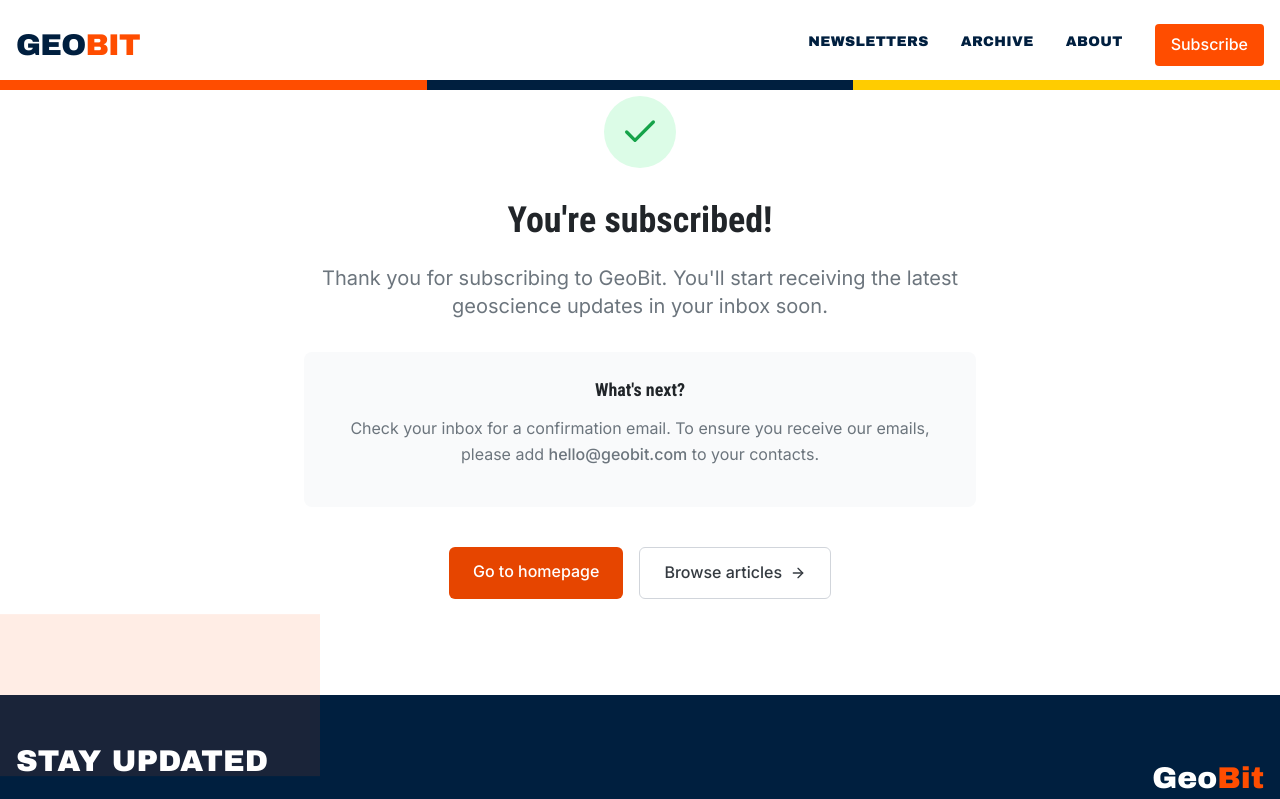
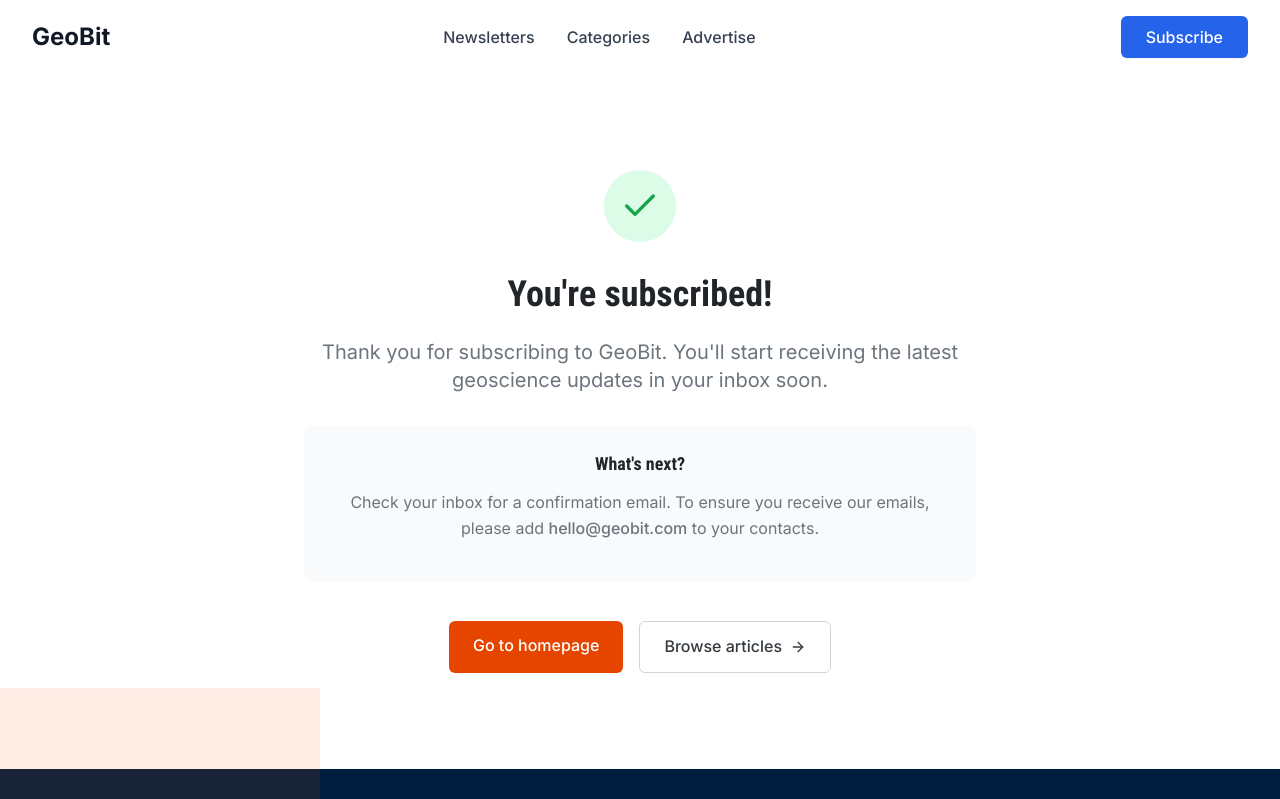
Before and after one commit to szilarddenes/geobit, a Next.js app: page /subscribe/success in a window 1280 px wide. Shown: the top 799 px of the page. Built offline with nearby package versions, Linux system fonts and the light colour scheme; no server answers.

Commit message:
Update Header component to match TLDR.tech style

```diff
--- a/src/components/layout/Header.js
+++ b/src/components/layout/Header.js
@@ -1,131 +1,157 @@
+import { useState, useEffect } from 'react';
 import Link from 'next/link';
-import { useState, useEffect } from 'react';
-import { FiMenu, FiX } from 'react-icons/fi';
+import { useRouter } from 'next/router';
 
-export default function Header() {
+const Header = () => {
   const [isMenuOpen, setIsMenuOpen] = useState(false);
-  const [scrolled, setScrolled] = useState(false);
+  const [isScrolled, setIsScrolled] = useState(false);
+  const router = useRouter();
 
-  // Handle scroll effect for header
   useEffect(() => {
     const handleScroll = () => {
-      if (window.scrollY > 20) {
-        setScrolled(true);
-      } else {
-        setScrolled(false);
-      }
+      setIsScrolled(window.scrollY > 10);
     };
-
     window.addEventListener('scroll', handleScroll);
-    return () => {
-      window.removeEventListener('scroll', handleScroll);
-    };
+    return () => window.removeEventListener('scroll', handleScroll);
   }, []);
 
-  const toggleMenu = () => {
-    setIsMenuOpen(!isMenuOpen);
-  };
-
   return (
-    <header className={`fixed top-0 left-0 w-full z-50 transition-all duration-300 ${
-      scrolled ? 'bg-white shadow-md py-2' : 'bg-transparent py-6'
+    <header className={`sticky top-0 z-50 transition-all ${
+      isScrolled ? 'bg-white shadow-sm' : 'bg-white'
     }`}>
-      <div className="container mx-auto px-4">
-        <div className="flex justify-between items-center">
-          <Link href="/" className="relative z-10">
-            <span className="font-heading text-3xl font-bold text-secondary tracking-tight uppercase">
-              Geo<span className="text-primary">Bit</span>
-            </span>
+      <div className="container mx-auto px-4 sm:px-6 lg:px-8">
+        <div className="flex justify-between items-center py-4">
+          {/* Logo */}
+          <div className="flex-shrink-0">
+            <Link href="/" className="flex items-center">
+              <span className="text-2xl font-bold text-gray-900">GeoBit</span>
             </Link>
+          </div>
 
           {/* Desktop Navigation */}
           <nav className="hidden md:flex space-x-8">
             <Link
               href="/newsletters"
-              className="font-heading text-secondary hover:text-primary uppercase text-sm tracking-wide font-bold transition-all duration-300 py-2 relative"
+              className={`text-base font-medium ${
+                router.pathname === '/newsletters' || router.pathname.startsWith('/newsletters/')
+                  ? 'text-blue-600'
+                  : 'text-gray-700 hover:text-gray-900'
+              }`}
             >
               Newsletters
-              <span className="absolute bottom-0 left-0 w-0 h-1 bg-accent transition-all duration-300 group-hover:w-full"></span>
             </Link>
             <Link
-              href="/archive"
-              className="font-heading text-secondary hover:text-primary uppercase text-sm tracking-wide font-bold transition-all duration-300 py-2 relative"
+              href="/categories"
+              className={`text-base font-medium ${
+                router.pathname === '/categories' || router.pathname.startsWith('/categories/')
+                  ? 'text-blue-600'
+                  : 'text-gray-700 hover:text-gray-900'
+              }`}
             >
-              Archive
-              <span className="absolute bottom-0 left-0 w-0 h-1 bg-accent transition-all duration-300 group-hover:w-full"></span>
+              Categories
             </Link>
             <Link
-              href="/about"
-              className="font-heading text-secondary hover:text-primary uppercase text-sm tracking-wide font-bold transition-all duration-300 py-2 relative"
+              href="/advertise"
+              className={`text-base font-medium ${
+                router.pathname === '/advertise'
+                  ? 'text-blue-600'
+                  : 'text-gray-700 hover:text-gray-900'
+              }`}
             >
-              About
-              <span className="absolute bottom-0 left-0 w-0 h-1 bg-accent transition-all duration-300 group-hover:w-full"></span>
+              Advertise
             </Link>
+          </nav>
+
+          {/* Subscribe Button */}
+          <div className="hidden md:block">
             <Link
               href="/subscribe"
-              className="btn btn-primary"
+              className="ml-8 inline-flex items-center justify-center px-6 py-2 border border-transparent rounded-md shadow-sm text-base font-medium text-white bg-blue-600 hover:bg-blue-700"
             >
               Subscribe
             </Link>
-          </nav>
+          </div>
 
-          {/* Mobile menu button */}
-          <div className="md:hidden">
+          {/* Mobile Menu Button */}
+          <div className="md:hidden -mr-2 flex items-center">
             <button
-              onClick={toggleMenu}
-              className="text-secondary hover:text-primary focus:outline-none transition-all duration-300"
-              aria-label="Toggle menu"
+              type="button"
+              className="inline-flex items-center justify-center p-2 rounded-md text-gray-400 hover:text-gray-500 hover:bg-gray-100 focus:outline-none"
+              onClick={() => setIsMenuOpen(!isMenuOpen)}
             >
-              {isMenuOpen ? (
-                <FiX className="h-7 w-7" />
-              ) : (
-                <FiMenu className="h-7 w-7" />
-              )}
+              <span className="sr-only">{isMenuOpen ? 'Close menu' : 'Open menu'}</span>
+              <svg
+                className={`${isMenuOpen ? 'hidden' : 'block'} h-6 w-6`}
+                xmlns="http://www.w3.org/2000/svg"
+                fill="none"
+                viewBox="0 0 24 24"
+                stroke="currentColor"
+                aria-hidden="true"
+              >
+                <path strokeLinecap="round" strokeLinejoin="round" strokeWidth={2} d="M4 6h16M4 12h16M4 18h16" />
+              </svg>
+              <svg
+                className={`${isMenuOpen ? 'block' : 'hidden'} h-6 w-6`}
+                xmlns="http://www.w3.org/2000/svg"
+                fill="none"
+                viewBox="0 0 24 24"
+                stroke="currentColor"
+                aria-hidden="true"
+              >
+                <path strokeLinecap="round" strokeLinejoin="round" strokeWidth={2} d="M6 18L18 6M6 6l12 12" />
+              </svg>
             </button>
           </div>
         </div>
+      </div>
 
-        {/* Mobile Navigation Overlay */}
-        <div className={`fixed inset-0 bg-secondary z-40 transform transition-transform duration-500 ease-in-out ${
-          isMenuOpen ? 'translate-x-0' : 'translate-x-full'
-        }`}>
-          <div className="container mx-auto px-4 py-20">
-            <nav className="flex flex-col items-center space-y-10 mt-16">
+      {/* Mobile Menu */}
+      <div className={`${isMenuOpen ? 'block' : 'hidden'} md:hidden`}>
+        <div className="pt-2 pb-4 space-y-1 px-4 sm:px-6">
           <Link
             href="/newsletters"
-                className="text-white hover:text-accent font-heading text-3xl uppercase font-bold transition-all duration-300"
+            className={`block py-2 ${
+              router.pathname === '/newsletters' || router.pathname.startsWith('/newsletters/')
+                ? 'text-blue-600'
+                : 'text-gray-700 hover:text-gray-900'
+            }`}
             onClick={() => setIsMenuOpen(false)}
           >
             Newsletters
           </Link>
           <Link
-                href="/archive"
-                className="text-white hover:text-accent font-heading text-3xl uppercase font-bold transition-all duration-300"
+            href="/categories"
+            className={`block py-2 ${
+              router.pathname === '/categories' || router.pathname.startsWith('/categories/')
+                ? 'text-blue-600'
+                : 'text-gray-700 hover:text-gray-900'
+            }`}
             onClick={() => setIsMenuOpen(false)}
           >
-                Archive
+            Categories
           </Link>
           <Link
-                href="/about"
-                className="text-white hover:text-accent font-heading text-3xl uppercase font-bold transition-all duration-300"
+            href="/advertise"
+            className={`block py-2 ${
+              router.pathname === '/advertise'
+                ? 'text-blue-600'
+                : 'text-gray-700 hover:text-gray-900'
+            }`}
             onClick={() => setIsMenuOpen(false)}
           >
-                About
+            Advertise
           </Link>
           <Link
             href="/subscribe"
-                className="mt-8 btn bg-accent text-secondary hover:bg-white uppercase font-bold text-xl px-8 py-4"
+            className="block py-2 mt-4 w-full text-center bg-blue-600 text-white font-medium py-2 px-4 rounded-md hover:bg-blue-700"
             onClick={() => setIsMenuOpen(false)}
           >
             Subscribe
           </Link>
-            </nav>
         </div>
       </div>
-      </div>
-
-      {/* Colorful section divider */}
-      <div className="section-divider absolute bottom-0 left-0 w-full"></div>
     </header>
   );
-}
+};
+
+export default Header;
```
Lines whose indentation alone changed are shown as unchanged.
